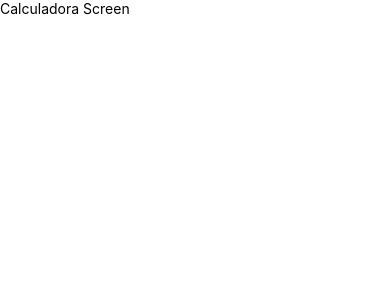
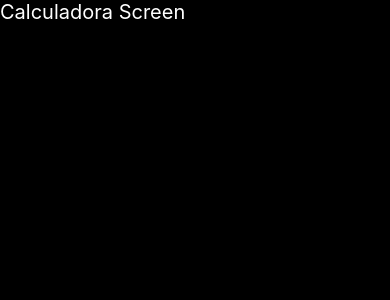
Before and after one commit to Cristaldo-Fiorela/React-Native-Udemy, a React Native app in the folder 03-Calculadora/: screen / in a window 390 px wide. Shown: the top 300 px of the page. Built offline with nearby package versions, Linux system fonts and the light colour scheme.

Commit message:
estilos iniciales del contendio, utilizando el StatusBar

```diff
--- a/03-Calculadora/App.tsx
+++ b/03-Calculadora/App.tsx
@@ -1,10 +1,15 @@
 import React from 'react';
-import { SafeAreaView } from 'react-native';
+import { SafeAreaView, StatusBar } from 'react-native';
 import CalculadoraScreen from './src/screens/CalculadoraScreen';
+import styles from './src/theme/appTheme';
 
 const App = () => {
   return (
-    <SafeAreaView>
+    <SafeAreaView style={ styles.fondo }>
+      <StatusBar
+        backgroundColor='black'
+        barStyle='light-content' // para ver los iconos en ios
+      />
       <CalculadoraScreen />
     </SafeAreaView>
   )
--- a/03-Calculadora/src/screens/CalculadoraScreen.tsx
+++ b/03-Calculadora/src/screens/CalculadoraScreen.tsx
@@ -1,10 +1,11 @@
-import React from 'react'
-import { Text, View } from 'react-native'
+import React from 'react';
+import { Text, View } from 'react-native';
+import styles from '../theme/appTheme';
 
 const CalculadoraScreen = () => {
     return (
         <View>
-            <Text>Calculadora Screen</Text>
+            <Text style={ styles.texto }>Calculadora Screen</Text>
         </View>
     )
 }
--- /dev/null
+++ b/03-Calculadora/src/theme/appTheme.tsx
@@ -0,0 +1,14 @@
+import { StyleSheet } from "react-native";
+
+const styles = StyleSheet.create({
+    fondo: {
+        backgroundColor: 'black',
+        flex: 1,
+    },
+    texto: {
+        color: 'white',
+        fontSize: 20,
+    }
+});
+
+export default styles;
```
